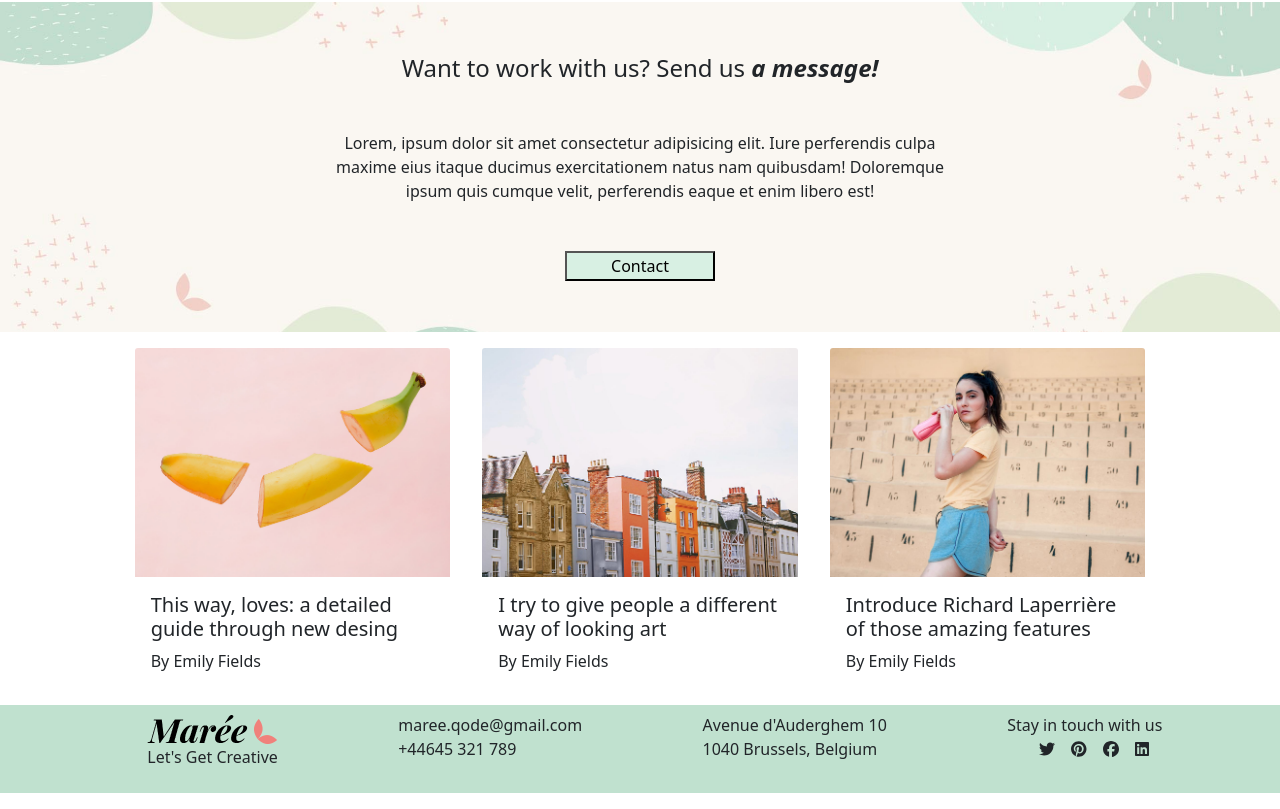
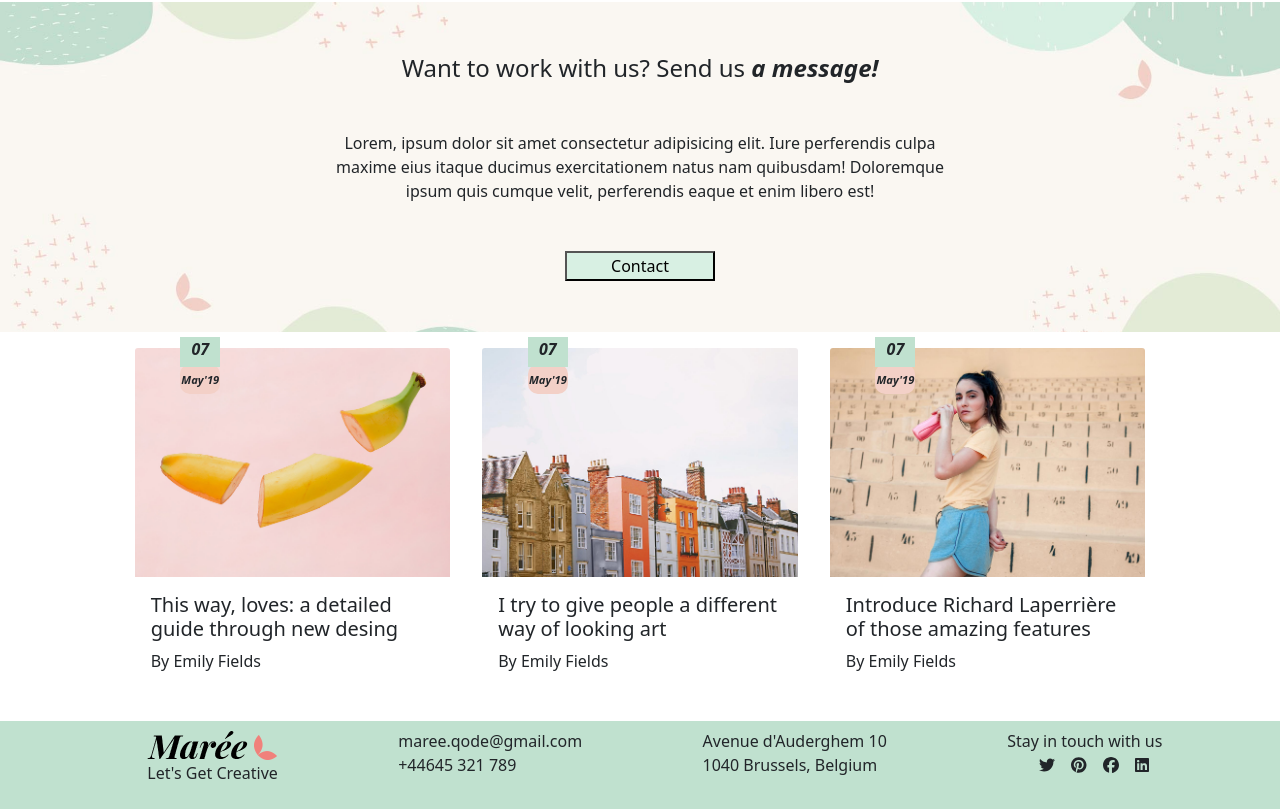
Before and after one commit to SimScap/proj-html-vuejs, a Vue app: page / in a window 1280 px wide. Shown: the part 1944-2753 px from the top of the page. Built offline with nearby package versions, Linux system fonts and the light colour scheme.

Commit message:
aggiunti tag eventi

```diff
--- a/src/components/Main.vue
+++ b/src/components/Main.vue
@@ -20,12 +20,14 @@
                 <button class="custom-button">Contact</button>
             </div>
         </div>
-        <div class="event-content col-10 m-auto d-flex justify-content-between">
+        <div class="event-content col-10 m-auto d-flex justify-content-between position-relative">
         <div class="card p-3" v-for="(event, index) in eventList" :key="index" >
             <img :src="'./images/' + event.img" class="card-img-top">
             <div class="card-body">
             <h5 class="card-title">{{event.text}}</h5>
             <p class="card-text">{{event.author}}</p>
+            <div class="event-number text-center translate-middle fst-italic fw-bold">07</div>
+            <div class="event-date text-center translate-middle fst-italic fw-bold"><span>May'19</span></div>
     </div>
 </div>
 </div>
@@ -133,4 +135,24 @@ div.process-card-logo{
 .card{
     border: none;
 }
+div.event-number{
+    width: 40px;
+    height: 30px;
+    background-color: rgb(192, 225, 207);
+    position: absolute;
+    top: 5%;
+    right: 65%;
+    z-index: 2;
+}
+div.event-date{
+    width: 40px;
+    height: 30px;
+    background-color: rgb(243, 208, 199);
+    position: absolute;
+    top: 12%;
+    right: 65%;
+    font-size: .7rem;
+    padding-top: .5rem;
+    border-radius: 10px 10px;
+}
 </style>
```
